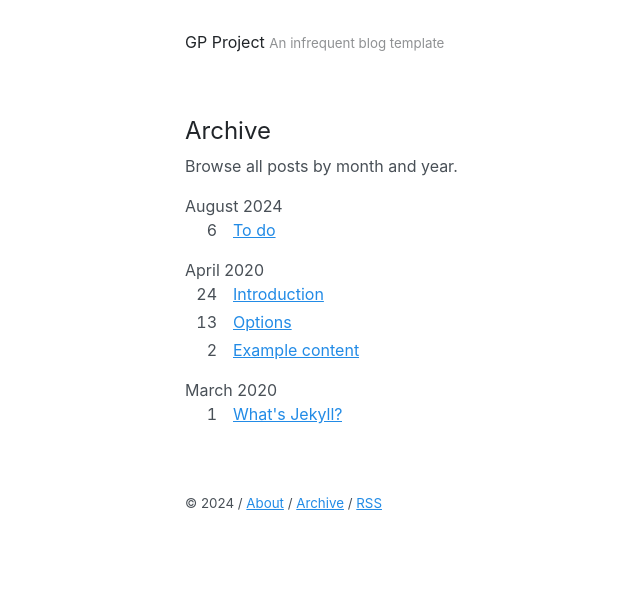
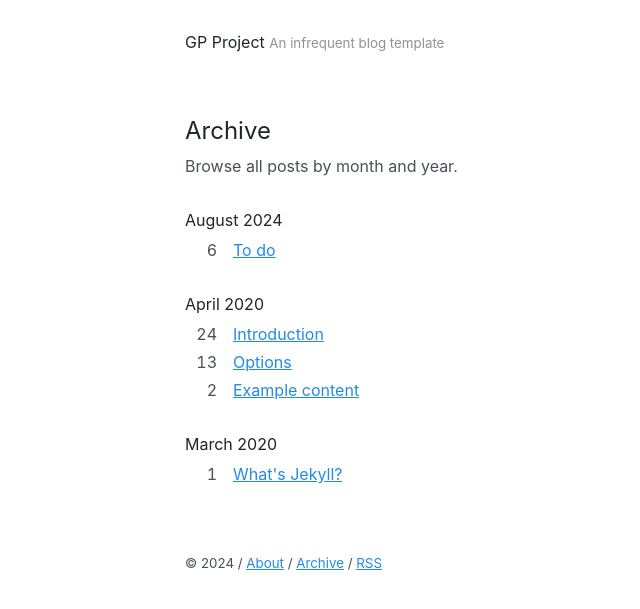
Before and after one commit to akmolteni/gp, a Jekyll site: the page built from archive.md, in a window 1280 px wide. Shown: the top 609 px of the page, without its empty margins (175-815 px from the left). Built offline with Jekyll 4.4.1, drawn with Linux system fonts in a browser that asks for light colours.

Commit message:
Update archive.md

```diff
--- a/archive.md
+++ b/archive.md
@@ -6,7 +6,8 @@ Browse all posts by month and year.
 
 {% assign postsByYearMonth = site.posts | group_by_exp: "post", "post.date | date: '%B %Y'" %}
 {% for yearMonth in postsByYearMonth %}
-  <p class="yearmonth">{{ yearMonth.name }}</p>
+ <!-- <p class="yearmonth">{{ yearMonth.name }}</p> -->
+  <h2>{{ yearMonth.name }}</h2>
   <ul>
     {% for post in yearMonth.items %}
       <li><span>{{ post.date | date: "%-d"}}</span><a href="{{ post.url | relative_url }}">{{ post.title }}</a></li>
```
